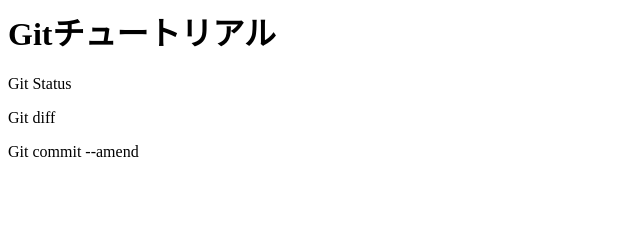
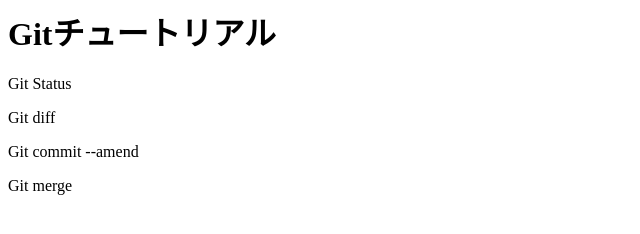
Before and after one commit to kentaro1024/git_tutorial, a plain HTML site: page index.html in a window 1280 px wide. Shown: the full height of the page, 0-640 px from the left. Drawn offline with Linux system fonts and the light colour scheme.

Commit message:
Git mergeを追記

```diff
--- a/index.html
+++ b/index.html
@@ -2,3 +2,4 @@
 <p>Git Status</p>
 <p>Git diff</p>
 <p>Git commit --amend</p>
+<p>Git merge</p>
```
